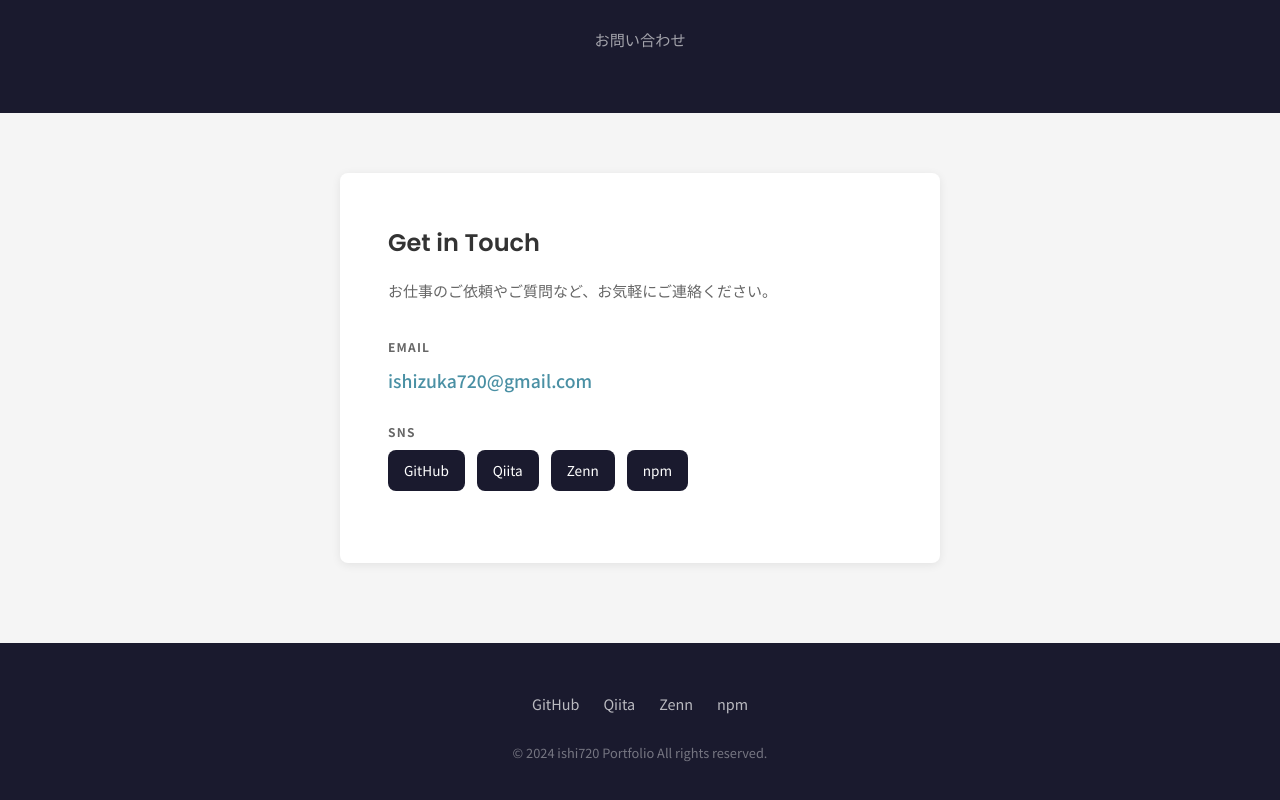
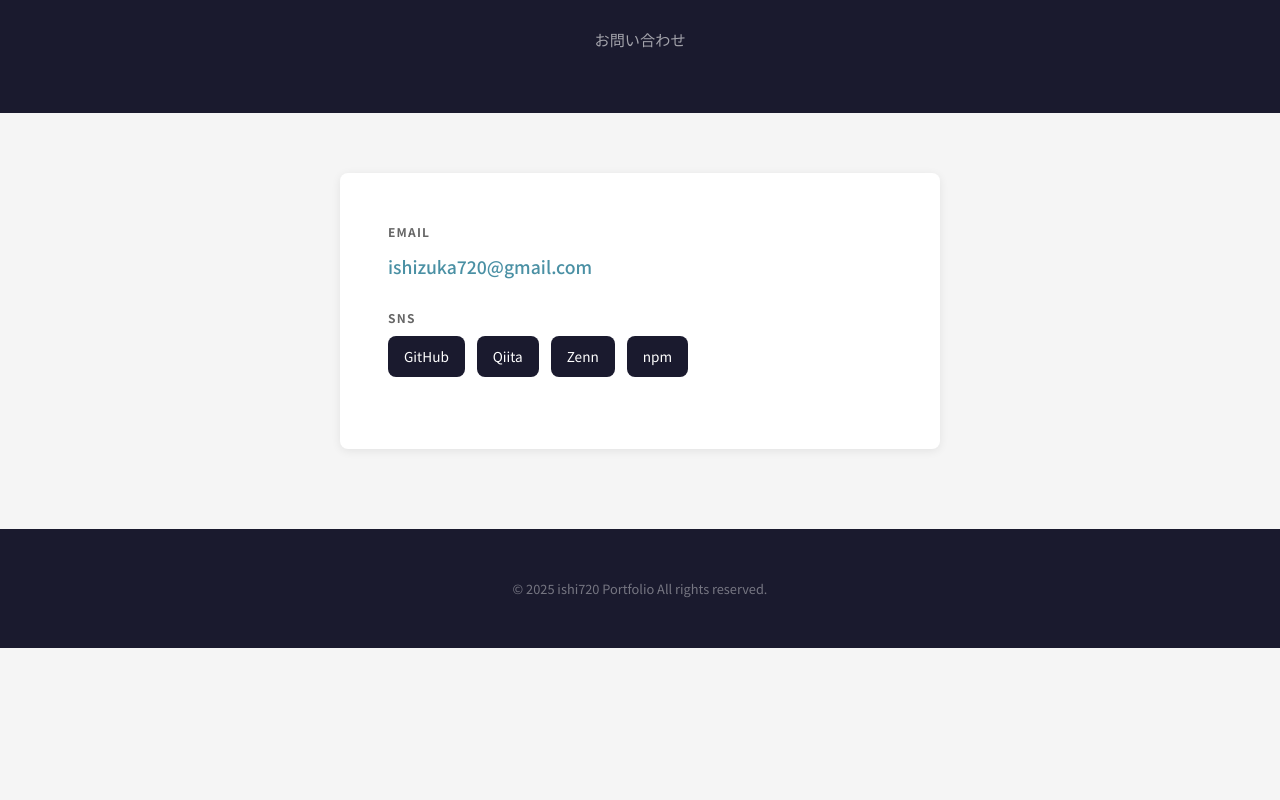
Before and after one commit to ishi720/portfolio, a Nuxt app: page /contact in a window 1280 px wide. Shown: the part 204-1004 px from the top of the page. After the commit the page ends 852 px from the top, so only its background shows below. Built offline with nearby package versions, Linux system fonts and the light colour scheme.

Commit message:
軽微な修正

```diff
--- a/layouts/default.vue
+++ b/layouts/default.vue
@@ -22,12 +22,7 @@
 
     <footer class="footer">
       <div class="footer-inner">
-        <div class="footer-links">
-          <a v-for="social in socials" :key="social.name" :href="social.url" target="_blank">
-            {{ social.name }}
-          </a>
-        </div>
-        <p class="copyright">© 2024 {{ profile.name }} Portfolio All rights reserved.</p>
+        <p class="copyright">© 2025 {{ profile.name }} Portfolio All rights reserved.</p>
       </div>
     </footer>
   </div>
@@ -36,6 +31,6 @@
 <script setup lang="ts">
 import { usePortfolio } from '~/composables/usePortfolio'
 
-const { profile, socials } = usePortfolio()
+const { profile } = usePortfolio()
 const menuOpen = ref(false)
 </script>
--- a/pages/contact.vue
+++ b/pages/contact.vue
@@ -11,8 +11,6 @@
       <div class="container">
         <div class="contact-content">
           <div class="contact-info">
-            <h3>Get in Touch</h3>
-            <p>お仕事のご依頼やご質問など、お気軽にご連絡ください。</p>
 
             <div class="contact-email">
               <span class="contact-label">Email</span>
```
Also changed, not shown: 1 other file (tests, documents, lock files or other folders).
